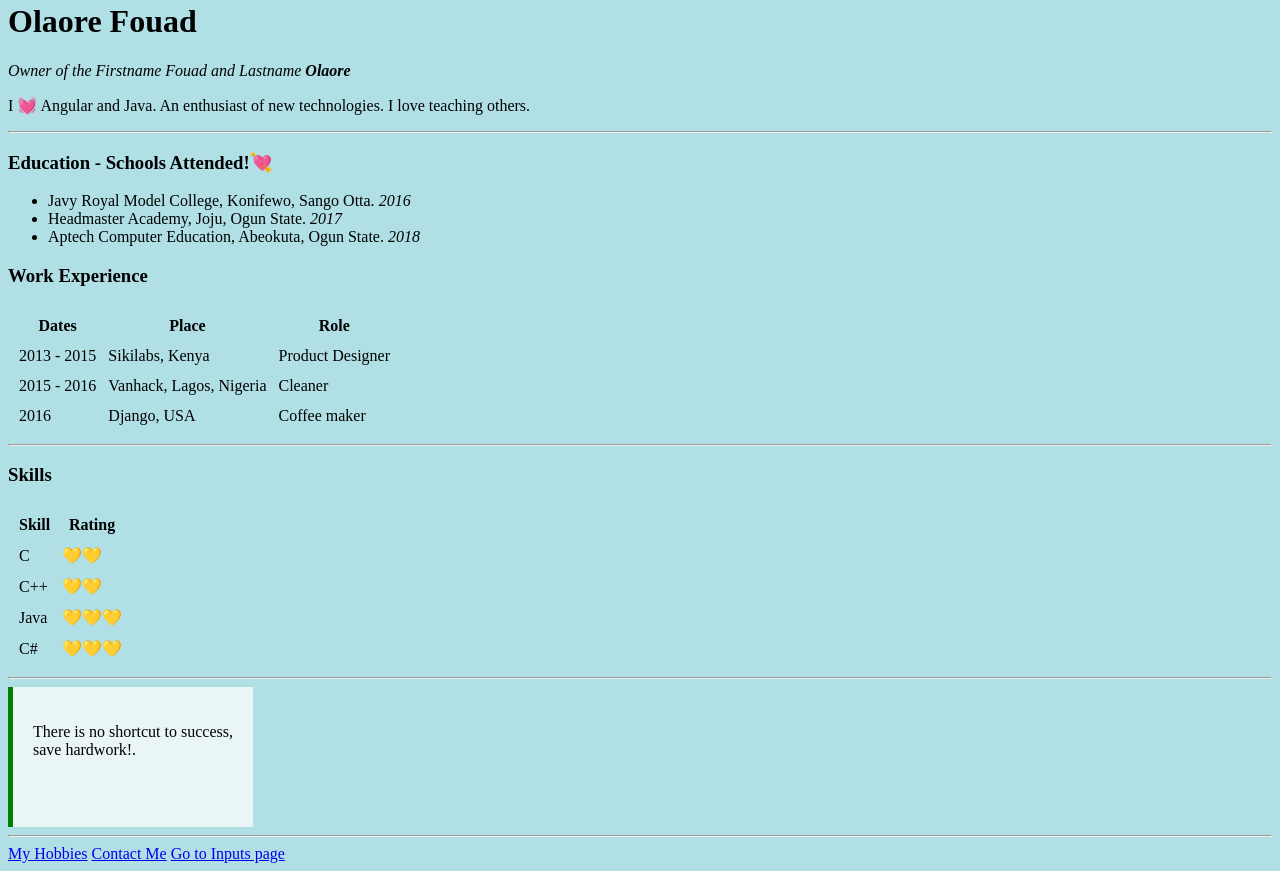
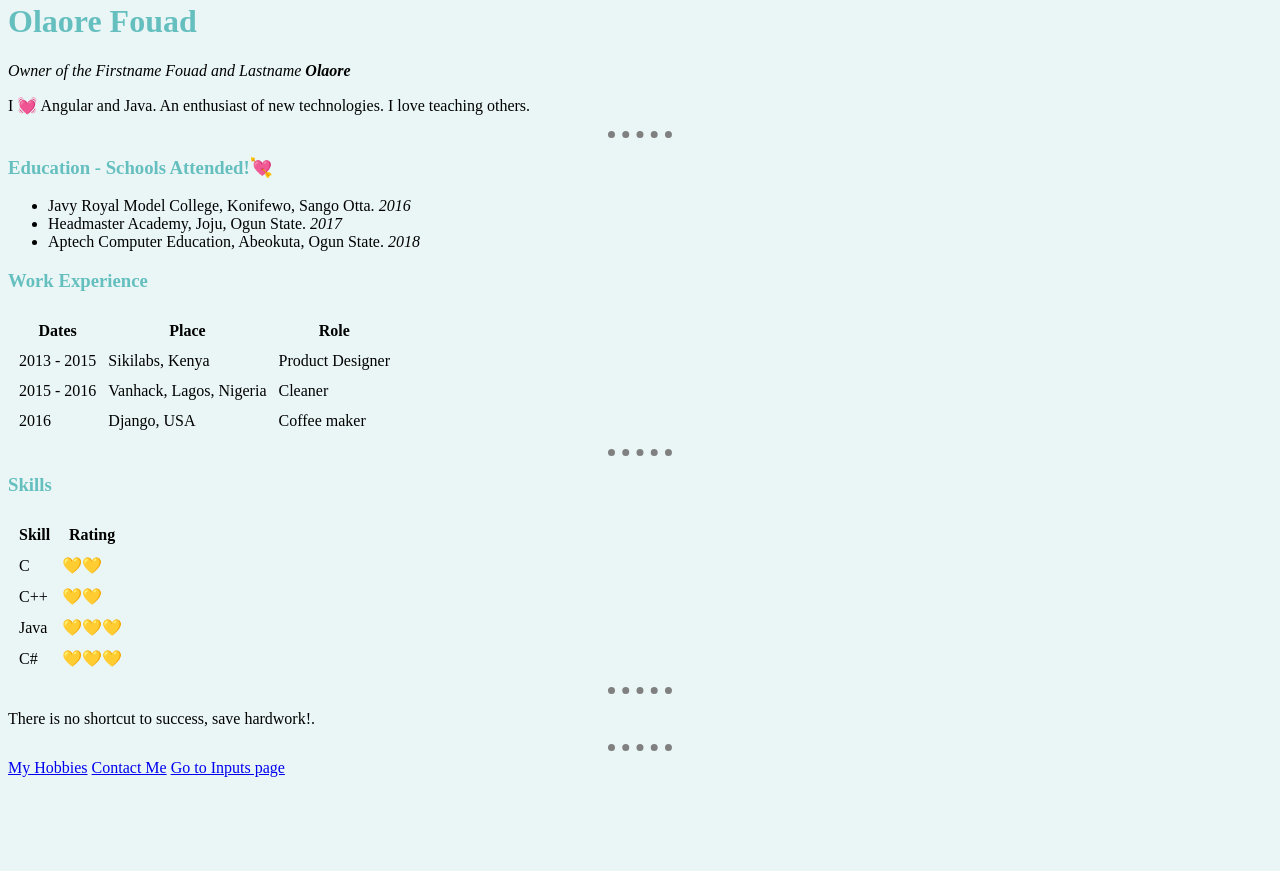
Before and after one commit to OlaoreFouad/Web-Develpment, a plain HTML site: page HTML - Personal Site/index.html in a window 1280 px wide. Shown: the part 330-1201 px from the top of the page. After the commit the page ends 1115 px from the top, so only its background shows below. Drawn offline with Linux system fonts and the light colour scheme.

Commit message:
Finished beginner level HTML and started intermediate CSS. About to finish it though

```diff
--- /dev/null
+++ b/CSS - My Site/css/styles.css
@@ -0,0 +1,24 @@
+body {
+  margin: 0;
+}
+
+h1 {
+  margin-top: 0;
+}
+.top-container {
+  background-color: #E4F9F5;
+}
+
+.underline {
+  text-decoration: underline;
+}
+
+.cloud-img {
+  height: 150px;
+  width: 200px;
+}
+
+.mountain-img {
+  width: 700px;
+  height: 400px;
+}
--- /dev/null
+++ b/HTML - Personal Site/css/style.css
@@ -0,0 +1,16 @@
+
+body {
+  background-color: #EAF6F6;
+}
+
+hr {
+  border-style: none;
+  border-top-style: dotted;
+  border-color: grey;
+  border-width: 7px;
+  width: 5%;
+}
+
+h1, h3 {
+  color: #66BFBF;
+}
--- a/HTML - Personal Site/index.html
+++ b/HTML - Personal Site/index.html
@@ -3,21 +3,10 @@
   <head>
     <meta charset="utf-8">
     <title>Fouad's Personal Site.</title>
-    <style>
-      body {
-        background-color: powderblue;
-      }
-      .quote {
-        width: 200px;
-        background-color: #EAF6F6;
-        height: 100px;
-        padding: 20px;
-        border-left: 5px solid green;
-      }
-    </style>
+    <link rel="stylesheet" href="./css/style.css">
   </head>
   <body>
-    <!-- Color Hunt -->
+    <!-- Color Hunt 66BFBF-->
 
     <img src="images/dope.jpg" alt="the dopest picture on the planet!" height="300px" width="400px">
 
```
Also changed, not shown: CSS - My Site/index.html (added, +24 -0 lines), HTML - Personal Site/contact-me.html (+1 -0 lines), HTML - Personal Site/hobbies.html (+1 -0 lines), CSS - My Site/favicon.ico (added), CSS - My Site/images/cloud.png (added), CSS - My Site/images/mountain.gif (added).
